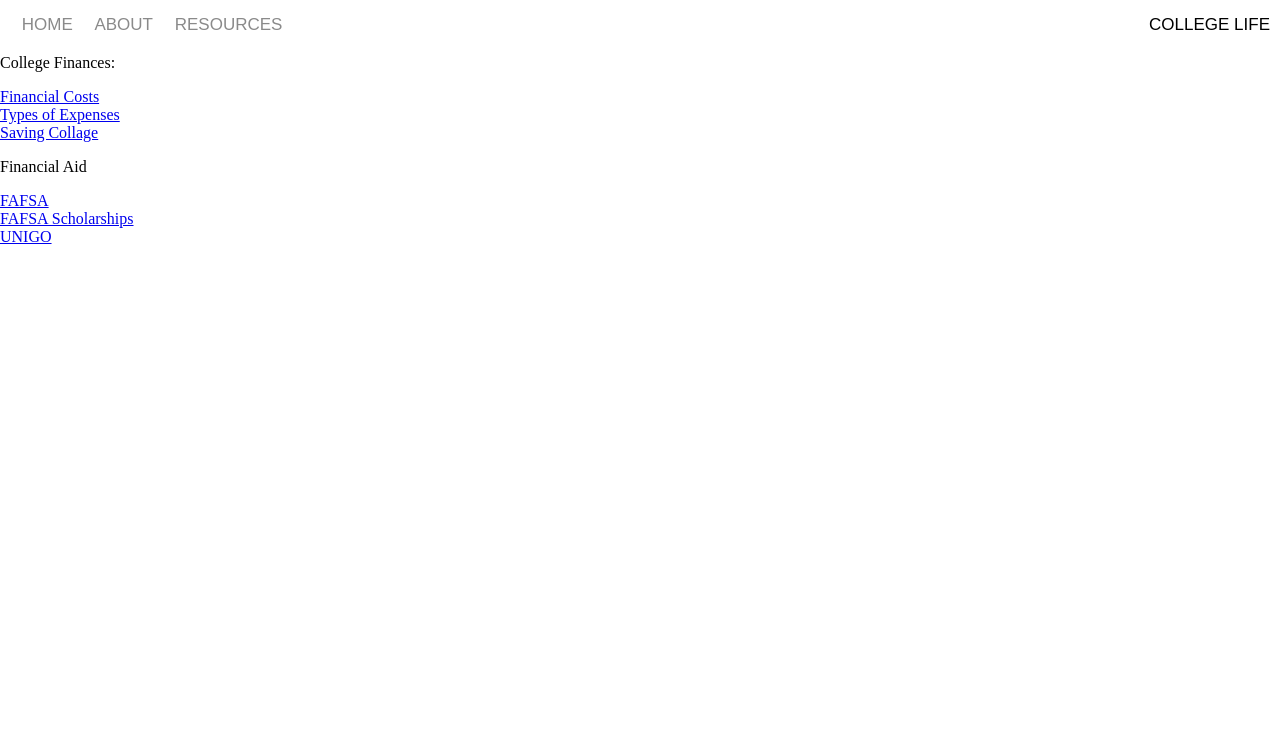
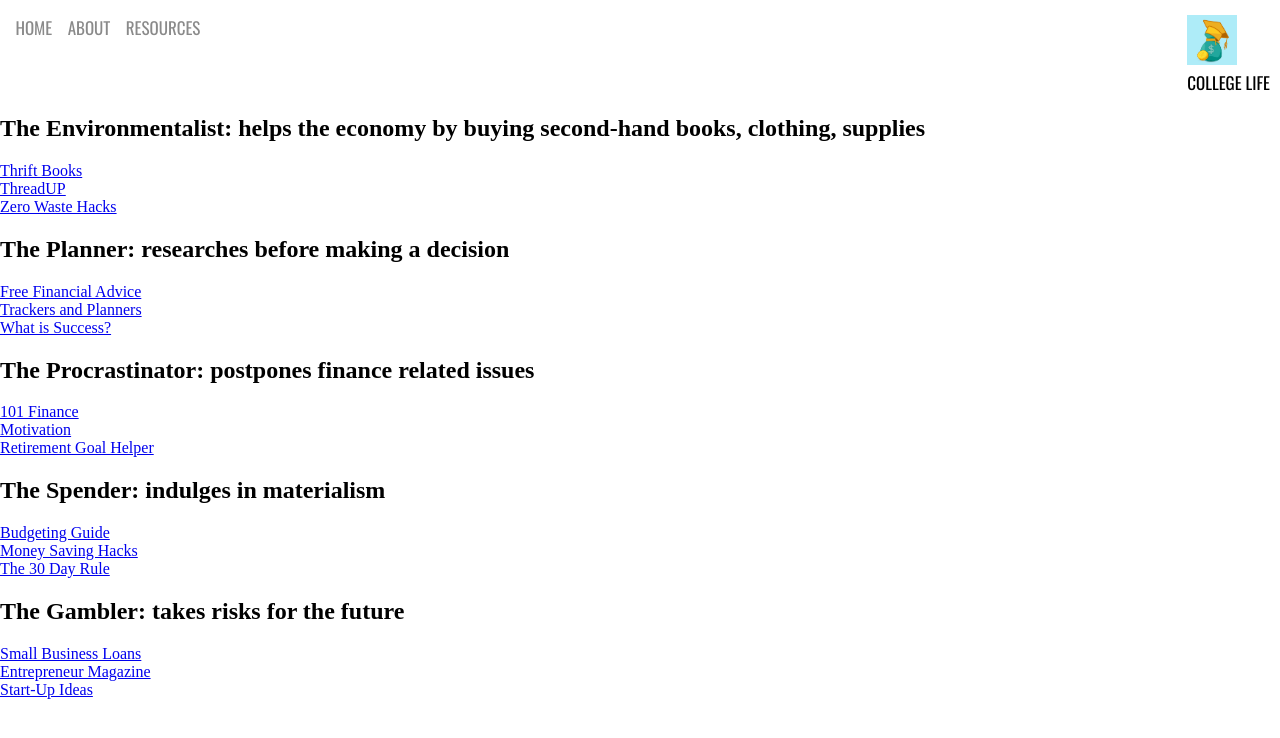
Before and after one commit to rbccawang/holidayhacks, a plain HTML site: page resources.html in a window 1280 px wide. Drawn offline with nearby package versions, Linux system fonts and the light colour scheme.

Commit message:
Final Version 1.0

```diff
--- a/resources.html
+++ b/resources.html
@@ -1,8 +1,9 @@
 <!DOCTYPE html>
 <head>
     <meta charset="utf-8" />
-    <title>Resources</title>
     <link rel="stylesheet" href="styles.css">
+    <link rel="preconnect" href="https://fonts.gstatic.com">
+<link href="https://fonts.googleapis.com/css2?family=Oswald&family=Roboto:wght@300&display=swap" rel="stylesheet">
 </head>
 <body>
     <div class="container">
@@ -21,19 +22,37 @@
 
             <div class="right-side">
                 <div class="brand">
+                    <a class="navbar-brand" href="/logo.png">
+                        <div class="logo.png">
+                              <img src="logo.png" length="50" width="50" class="img-fluid">
+                        </div>
+                  </a>
                     <div>COLLEGE LIFE</div>
                 </div>
             </div>
         </div>
-        <p>College Finances:</p>
-        <a href="https://www.khanacademy.org/college-careers-more/college-admissions/get-started/importance-of-college/a/financial-costs-and-benefits-of-college">Financial Costs</a>
-        <a href="https://www.cccsmd.org/types-of-expenses/three-major-types-of-expenses/">Types of Expenses</a>
-        <a href="https://lifehacker.com/simplify-haggling-by-asking-is-that-the-best-you-can-d-1450633934">Saving Collage</a>
-        <p>Financial Aid</p>
-        <a href="https://studentaid.gov/h/apply-for-aid/fafsa">FAFSA</a>
-        <a href="https://studentaid.gov/understand-aid/types/scholarships">FAFSA Scholarships</a>
-        <a href="https://www.unigo.com/scholarships">UNIGO</a>
+        <h2>The Environmentalist: helps the economy by buying second-hand books, clothing, supplies</h2>
+        <a href="https://www.thriftbooks.com/">Thrift Books</a>
+        <a href="https://www.thredup.com/">ThreadUP</a>
+        <a href="https://www.thegoodtrade.com/features/zero-waste-college-life">Zero Waste Hacks</a>
+        <h2>The Planner: researches before making a decision</h2>
+        <a href="https://www.forbes.com/sites/nextavenue/2020/05/10/where-to-get-good-free-financial-advice-now/">Free Financial Advice</a>
+        <a href="https://daretochangelife.com/best-financial-planners-and-trackers/">Trackers and Planners</a>
+        <a href="hhttps://www.amazon.com/Success-Financial-Advisor-Business-Personal/dp/1119504104">What is Success?</a>
+        <h2>The Procrastinator: postpones finance related issues</h2>
+        <a href="https://stefanieoconnell.com/financial-procrastination/">101 Finance</a>
+        <a href="https://www.healthline.com/health/motivation-top-iphone-android-apps">Motivation</a>
+        <a href="https://www.thebalance.com/what-will-a-good-retirement-planner-do-for-me-2388434">Retirement Goal Helper</a>
+        <h2>The Spender: indulges in materialism</h2>
+        <a href="hhttps://www.affordablecollegesonline.org/college-resource-center/student-guide-to-budgeting/">Budgeting Guide</a>
+        <a href="https://www.thebalance.com/money-saving-hacks-4129351">Money Saving Hacks</a>
+        <a href="https://tuppennysfireplace.com/the-30-day-rule-save-more-money">The 30 Day Rule</a>
+        <h2>The Gambler: takes risks for the future</h2>
+        <a href="hhttps://www.sba.gov/business-guide/10-steps-start-your-business">Small Business Loans</a>
+        <a href="https://www.entrepreneur.com/">Entrepreneur Magazine</a>
+        <a href="hhttps://www.justbusiness.com/starting-a-small-business/startup-ideas">Start-Up Ideas</a>
 
     </body>
 
+
 </head>
--- a/styles.css
+++ b/styles.css
@@ -98,6 +98,7 @@ body{
 .portfolio-items2-wrapper {
     display:grid;
     grid-template-columns: 1fr 1fr;
+    margin-left: 250px;
 }
 
 .portfolio-item-wrapper {
```
Also changed, not shown: about.html (+10 -2 lines), index.html (+17 -7 lines), chess.png (added), chess2.png (added).
